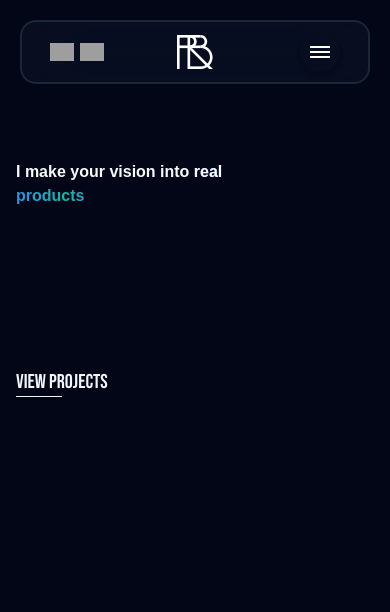
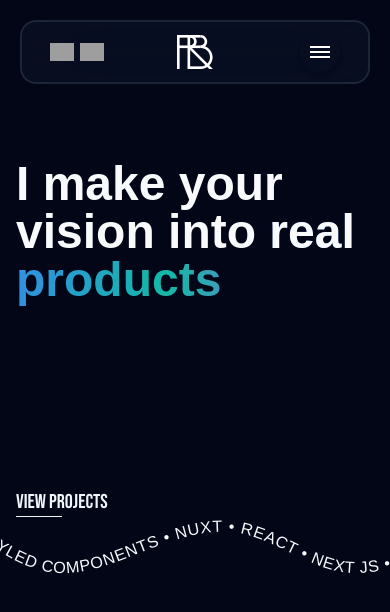
Before and after one commit to renanbrayner/nextfolio, a Next.js app: page /en in a window 390 px wide. Shown: the top 612 px of the page. Built offline with nearby package versions, Linux system fonts and the light colour scheme; grey boxes are pictures that could not be loaded; a web font is replaced by a local one.

Commit message:
Adicionar marquee infinito

```diff
--- /dev/null
+++ b/src/app/[lang]/components/LoopingText.tsx
@@ -0,0 +1,53 @@
+"use client";
+
+import React, { useEffect, useRef, useState } from "react";
+
+export default function LoopingText() {
+  const [offset, setOffset] = useState(0);
+  const offsetRef = useRef(offset);
+
+  useEffect(() => {
+    const animate = () => {
+      // Diminuir offset gradativamente
+      offsetRef.current -= 1;
+
+      // Quando atingir -2586, reiniciar para 0
+      if (offsetRef.current <= -2586) {
+        offsetRef.current = 0;
+      }
+
+      // Atualizar o estado com o novo valor de offset
+      setOffset(offsetRef.current);
+
+      // Agendar a próxima animação
+      requestAnimationFrame(animate);
+    };
+
+    const animationId = requestAnimationFrame(animate);
+
+    return () => cancelAnimationFrame(animationId);
+  }, []);
+
+  return (
+    <svg
+      className="full scale-125 text-5xl tracking-wider"
+      xmlns="http://www.w3.org/2000/svg"
+      viewBox="0 0 1440 320"
+    >
+      <defs>
+        <path
+          id="curve"
+          fillOpacity="0"
+          d="M0,32L48,69.3C96,107,192,181,288,197.3C384,213,480,171,576,133.3C672,96,768,64,864,85.3C960,107,1056,181,1152,197.3C1248,213,1344,171,1392,149.3L1440,128L1440,320L1392,320C1344,320,1248,320,1152,320C1056,320,960,320,864,320C768,320,672,320,576,320C480,320,384,320,288,320C192,320,96,320,48,320L0,320Z"
+        />
+      </defs>
+      <text>
+        <textPath fill="#f8fafc" href="#curve" startOffset={offset}>
+          QUASAR • VUE • STYLED COMPONENTS • NUXT • REACT • NEXT JS • TYPESCRIPT
+          • AXIOS • CYPRESS • ZOD • QUASAR • VUE • STYLED COMPONENTS • NUXT •
+          REACT • NEXT JS • TYPESCRIPT • AXIOS • CYPRESS • ZOD •{" "}
+        </textPath>
+      </text>
+    </svg>
+  );
+}
--- a/src/app/[lang]/page.tsx
+++ b/src/app/[lang]/page.tsx
@@ -1,6 +1,7 @@
 import { Locale } from "@/i18n.config";
 import { getDictionary } from "@/lib/dictionary";
 import SplineCanvas from "./components/SplineCanvas";
+import LoopingText from "./components/LoopingText";
 
 export default async function Home({
   params: { lang },
@@ -12,9 +13,9 @@ export default async function Home({
   } = await getDictionary(lang);
 
   return (
-    <main className="px-4 pt-24 md:px-[12vw]">
-      <section className="pb- relative flex flex-col">
-        <h1 className="pointer-events-none z-10 w-2/3 pb-40 pt-16 font-extrabold text-slate-50 md:text-8xl">
+    <main className="pt-24">
+      <section className="relative flex flex-col overflow-hidden px-4 pb-6 md:px-[12vw]">
+        <h1 className="pointer-events-none z-10 pb-40 pt-16 text-5xl font-extrabold text-slate-50 md:w-2/3 md:text-8xl">
           {home.hero["1"]} {home.hero["2"]}{" "}
           <span
             data-lang={lang}
@@ -29,13 +30,16 @@ export default async function Home({
             {home.hero["4"]}
           </span>
         </h1>
-        <SplineCanvas className="absolute right-0 h-full w-1/2 pb-4" />
+        <SplineCanvas className="absolute -bottom-20 -right-24 md:right-0 md:h-full md:w-1/2 md:pb-4" />
       </section>
-      <div className="flex justify-between">
+      <div className="flex justify-between px-4 md:px-[12vw]">
         <span className="relative block w-fit font-display text-xl ease-in-out after:absolute after:block after:h-[1px] after:w-full after:origin-left after:scale-x-50 after:bg-slate-100 after:transition after:duration-500 after:content-[''] after:hover:scale-x-100">
           {home.hero.projects}
         </span>
       </div>
+      <section className="overflow-hidden ">
+        <LoopingText />
+      </section>
     </main>
   );
 }
```
